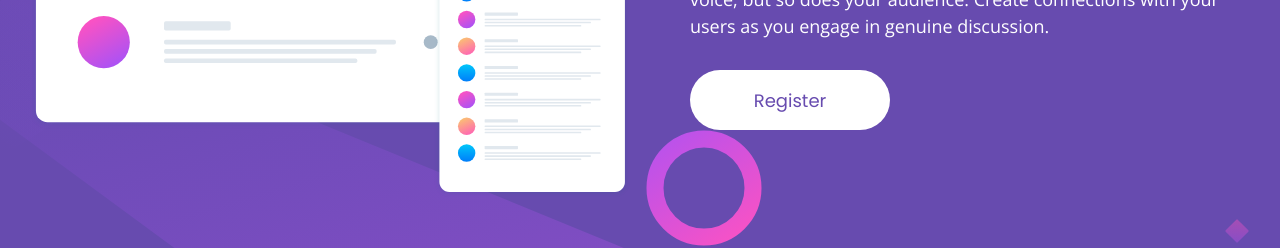
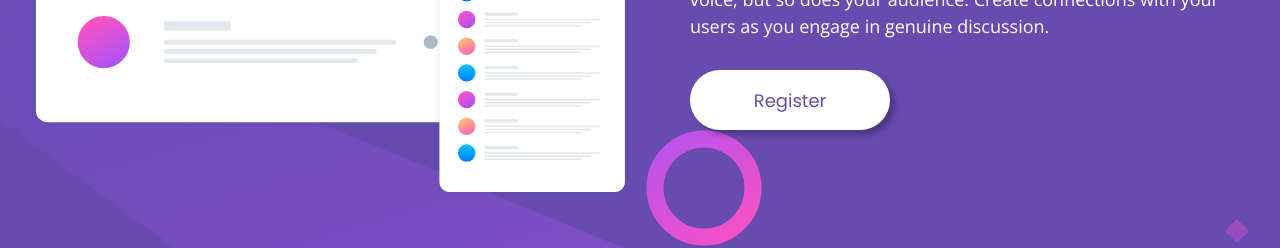
Before and after one commit to norman02/huddle-introduction, a plain HTML site: page index.html in a window 1280 px wide. Shown: the part 375-623 px from the top of the page. Drawn offline with nearby package versions, Linux system fonts and the light colour scheme.

Commit message:
add drop shadow to button

```diff
--- a/huddle.css
+++ b/huddle.css
@@ -70,6 +70,7 @@ p {
     align-items: center;
     border-radius: 50px;
     margin-top: 3rem;
+    box-shadow: 5px 5px 5px  rgba(0, 0, 0, 0.25);
 }
 
 footer {
```
